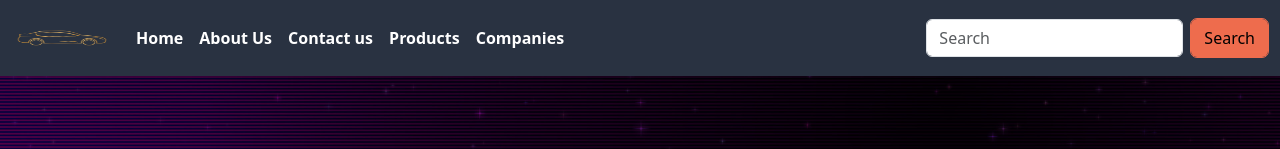
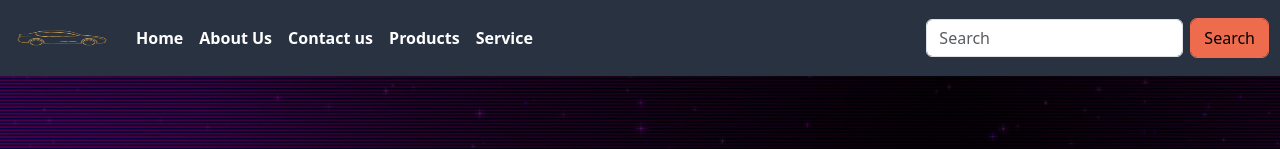
Before and after one commit to Mayar-M-Hamed0/Final-project-ITI, an Angular app: page / in a window 1280 px wide. Shown: the top 149 px of the page. Built offline with nearby package versions, Linux system fonts and the light colour scheme.

Commit message:
simplle route

```diff
--- a/src/app/app.routes.ts
+++ b/src/app/app.routes.ts
@@ -23,10 +23,7 @@ component:SingUpComponent , title:"signup"
 { path:"login",
 component:LoginComponent, title:"Login"
 },
-{
-  path:"home",
-  component:HomeComponent, title:"home"
-}
+
 
 
 ];
--- a/src/app/home/home.component.html
+++ b/src/app/home/home.component.html
@@ -3,7 +3,7 @@
       <img src="../../assets/homeAssets/logo.svg" alt="">
       <div>
         <h1>Drive with Confidence, Maintain with Care: Your Journey, Our Priority.</h1>
-        <a class="btn btnlanding"><span>signup</span><em></em></a>
+        <a class="btn btnlanding"  routerLink="Singup" ><span >signup</span><em></em></a>
       </div>
     </div>
   </div>
@@ -35,13 +35,13 @@
 
     <h1>highest rating service</h1>
     <section class="cardsholder">
-      <a href="#" class="data-card">
+      <a  class="data-card">
         <span><i class="fa-solid fa-star"></i><i class="fa-solid fa-star"></i><i class="fa-solid fa-star"></i><i
             class="fa-solid fa-star"></i><i class="fa-solid fa-star"></i></span>
         <h3>270</h3>
         <h4>oil filtration</h4>
         <p>Aenean lacinia bibendum nulla .</p>
-        <span class="link-text">
+        <span class="link-text" routerLink="service">
           go to service
           <svg width="25" height="16" viewBox="0 0 25 16" fill="none" xmlns="http://www.w3.org/2000/svg">
             <path fill-rule="evenodd" clip-rule="evenodd"
@@ -57,7 +57,7 @@
         <h3>200</h3>
         <h4>Air filter</h4>
         <p>Etiam porta sem malesuada.</p>
-        <span class="link-text">
+        <span class="link-text" routerLink="service">
           go to service
           <svg width="25" height="16" viewBox="0 0 25 16" fill="none" xmlns="http://www.w3.org/2000/svg">
             <path fill-rule="evenodd" clip-rule="evenodd"
@@ -73,7 +73,7 @@
         <h3>1000</h3>
         <h4>spark plugs</h4>
         <p>Etiam porta sem malesuada.</p>
-        <span class="link-text">
+        <span class="link-text" routerLink="service">
           go to service
           <svg width="25" height="16" viewBox="0 0 25 16" fill="none" xmlns="http://www.w3.org/2000/svg">
             <path fill-rule="evenodd" clip-rule="evenodd"
@@ -89,7 +89,7 @@
         <h3>1000</h3>
         <h4>spark plugs</h4>
         <p>Etiam porta sem malesuada.</p>
-        <span class="link-text">
+        <span class="link-text" routerLink="service">
           go to service
           <svg width="25" height="16" viewBox="0 0 25 16" fill="none" xmlns="http://www.w3.org/2000/svg">
             <path fill-rule="evenodd" clip-rule="evenodd"
@@ -133,7 +133,7 @@
 
 
   <!-- about us -->
-  <div class="aboutus">
+  <div class="aboutus" id="aboutus">
     <div class="glass-container">
       <div class="glass-content">
         <img src="../../assets/homeAssets/carXterme.svg" alt="">
@@ -165,7 +165,7 @@
 
       <!-- Left contact page -->
 
-      <form id="contact-form" class="form-horizontal" role="form">
+      <form id="contact-form" class="form-horizontal" role="form" id="contact">
 
         <div class="form-group">
           <div class="col-sm-12">
--- a/src/app/home/home.component.ts
+++ b/src/app/home/home.component.ts
@@ -1,9 +1,10 @@
 import { Component } from '@angular/core';
+import { RouterLink } from '@angular/router';
 
 @Component({
   selector: 'app-home',
   standalone: true,
-  imports: [],
+  imports: [RouterLink],
   templateUrl: './home.component.html',
   styleUrl: './home.component.css'
 })
--- a/src/app/navbar/navbar.component.html
+++ b/src/app/navbar/navbar.component.html
@@ -1,6 +1,6 @@
 <nav class="navbar navbar-expand-lg navbar-light naving">
     <div class="container-fluid">
-      <a class="navbar-brand" href="#">
+      <a class="navbar-brand" routerLink="">
         <img src="assets/—Pngtree—creative golden car logo design_8466631.png" id='nav-img'/>
       </a>
       <button class="navbar-toggler" type="button" data-bs-toggle="collapse" data-bs-target="#navbarSupportedContent" aria-controls="navbarSupportedContent" aria-expanded="false" aria-label="Toggle navigation">
@@ -9,19 +9,19 @@
       <div class="collapse navbar-collapse" id="navbarSupportedContent">
         <ul class="navbar-nav me-auto mb-2 mb-lg-0">
           <li class="nav-item">
-            <a class="nav-link active" aria-current="page" href="#">Home</a>
+            <a class="nav-link active" aria-current="page" routerLink="">Home</a>
           </li>
           <li class="nav-item">
-            <a class="nav-link" href="#">About Us</a>
+            <a class="nav-link" href="#aboutus">About Us</a>
           </li>
           <li class="nav-item">
-            <a class="nav-link" href="#">Contact us</a>
+            <a class="nav-link"  href="#contact">Contact us</a>
           </li>
           <li class="nav-item">
-            <a class="nav-link" href="#">Products</a>
+            <a class="nav-link" >Products</a>
           </li>
           <li class="nav-item">
-            <a class="nav-link" href="#">Companies</a>
+            <a class="nav-link" routerLink="service">Service</a>
           </li>
         </ul>
         <form class="d-flex">
--- a/src/app/navbar/navbar.component.ts
+++ b/src/app/navbar/navbar.component.ts
@@ -1,9 +1,10 @@
 import { Component } from '@angular/core';
+import { RouterLink } from '@angular/router';
 
 @Component({
   selector: 'app-navbar',
   standalone: true,
-  imports: [],
+  imports: [RouterLink],
   templateUrl: './navbar.component.html',
   styleUrl: './navbar.component.css'
 })
```
